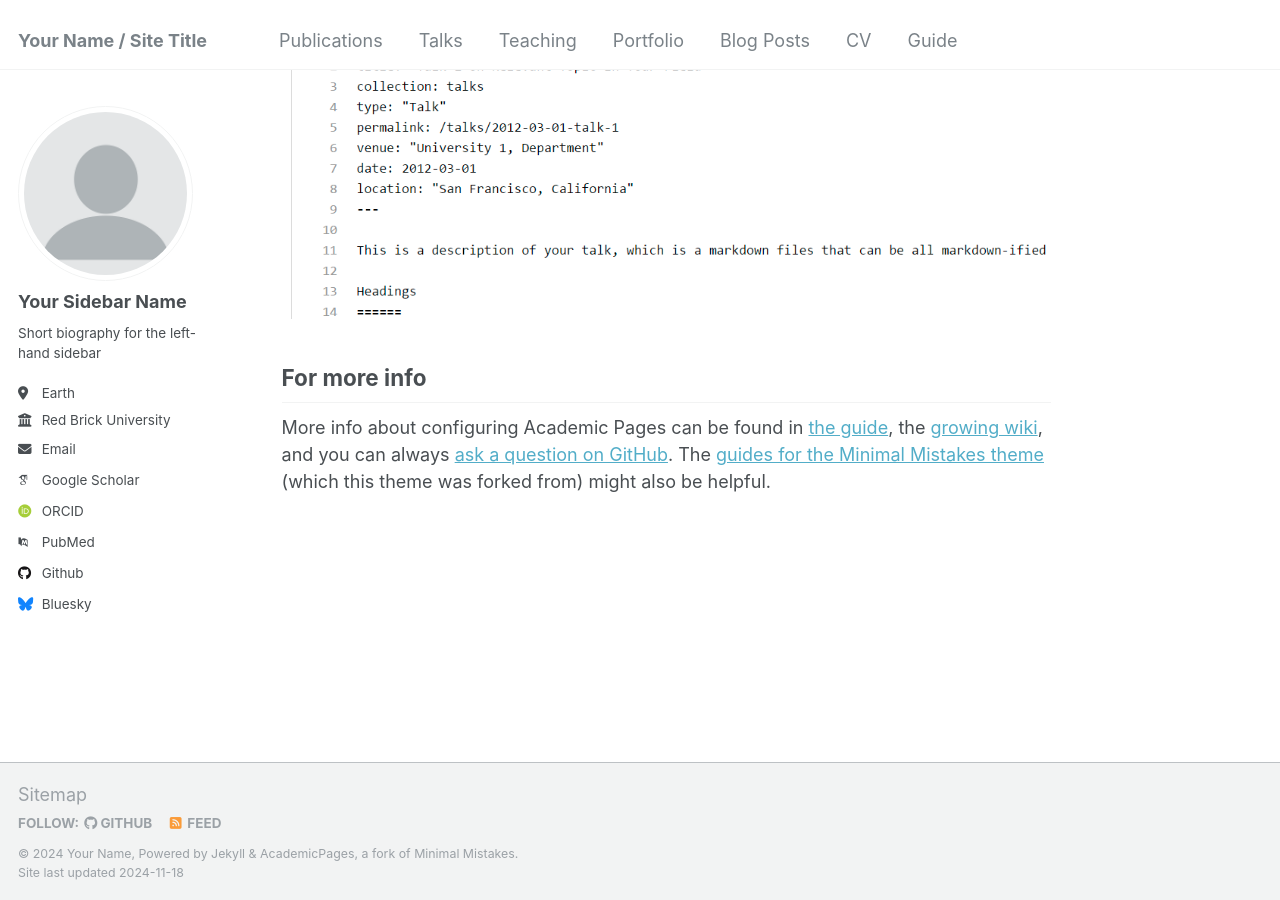
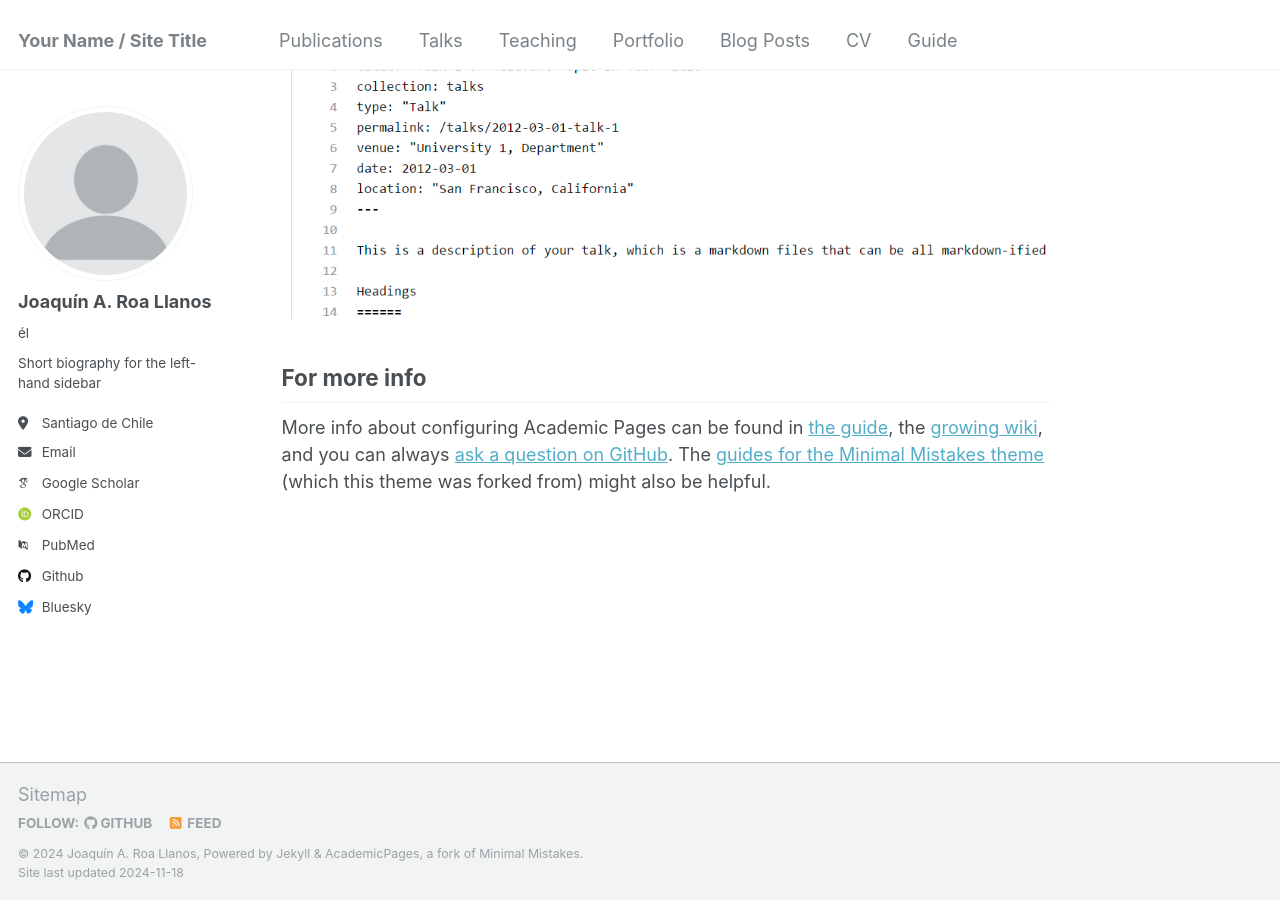
Before and after one commit to jroallanos/jroallanos.github.io, a Jekyll site: the page built from _pages/about.md, in a window 1280 px wide and 900 px high, scrolled down 2643 px. Built offline with Jekyll 4.4.1, drawn with Linux system fonts in a browser that asks for light colours; some web fonts are replaced.

Commit message:
Update _config.yml

```diff
--- a/_config.yml
+++ b/_config.yml
@@ -10,11 +10,11 @@
 locale                   : "en-US"
 title                    : "Your Name / Site Title"
 title_separator          : "-"
-name                     : &name "Your Name"
+name                     : &name "Joaquín A. Roa Llanos"
 description              : &description "personal description"
-url                      : https://academicpages.github.io # the base hostname & protocol for your site e.g. "https://mmistakes.github.io"
+url                      : https://jroallanos.github.io/ # the base hostname & protocol for your site e.g. "https://mmistakes.github.io"
 baseurl                  : "" # the subpath of your site, e.g. "/blog"
-repository               : "academicpages/academicpages.github.io"
+repository               : "jroallanos/jroallanos.github.io/"
 
 # Site Author - The following control what appear as part of the author content on the side bar.
 #               If a field is blank the icon and link will not appear, otherwise it will be shown.
@@ -22,13 +22,13 @@ repository               : "academicpages/academicpages.github.io"
 author:
   # Biographic information
   avatar           : "profile.png"
-  name             : "Your Sidebar Name"
-  pronouns         : # example: "she/her"
+  name             : "Joaquín A. Roa Llanos"
+  pronouns         : "él"
   bio              : "Short biography for the left-hand sidebar"
-  location         : "Earth"
-  employer         : "Red Brick University"
+  location         : "Santiago de Chile"
+  employer         : # "Red Brick University"
   uri              : # URL
-  email            : "none@example.org"
+  email            : "joaquin.roa.l@uchile.cl"
 
   # Academic websites
   arxiv            : # URL - Update with the correct link to your profile
```
